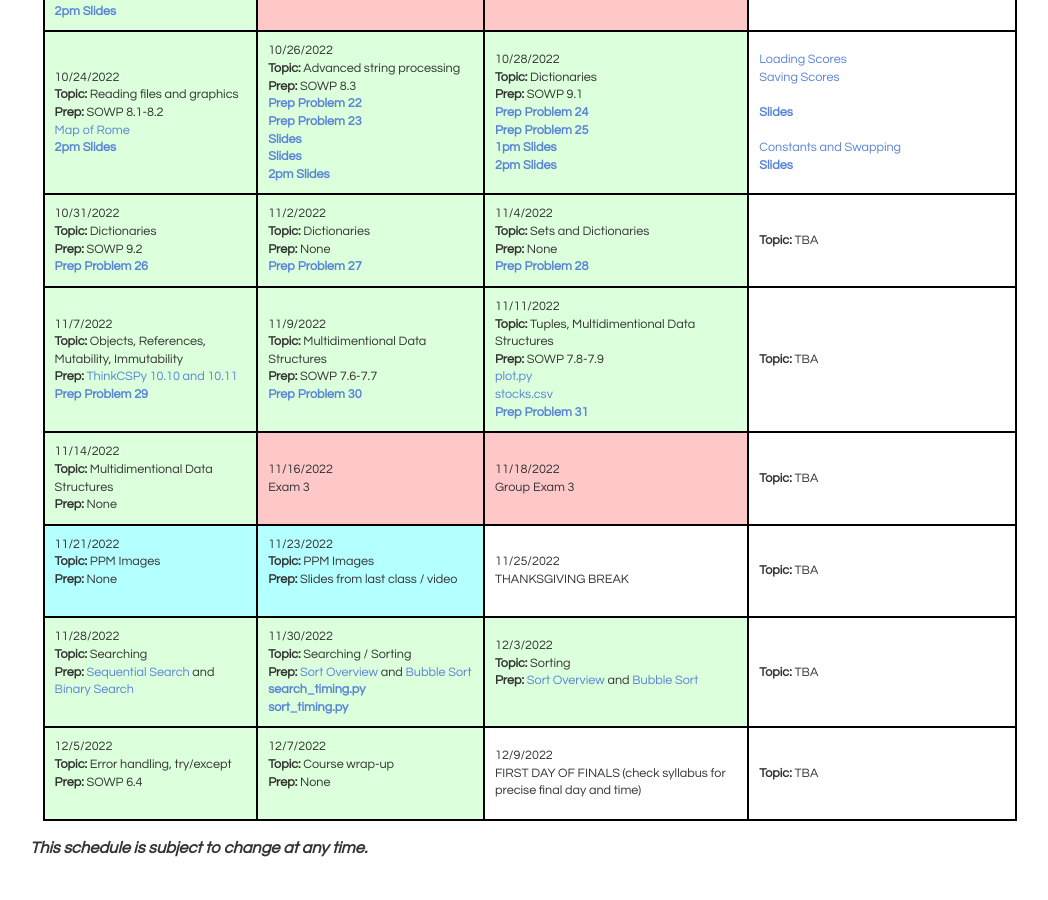
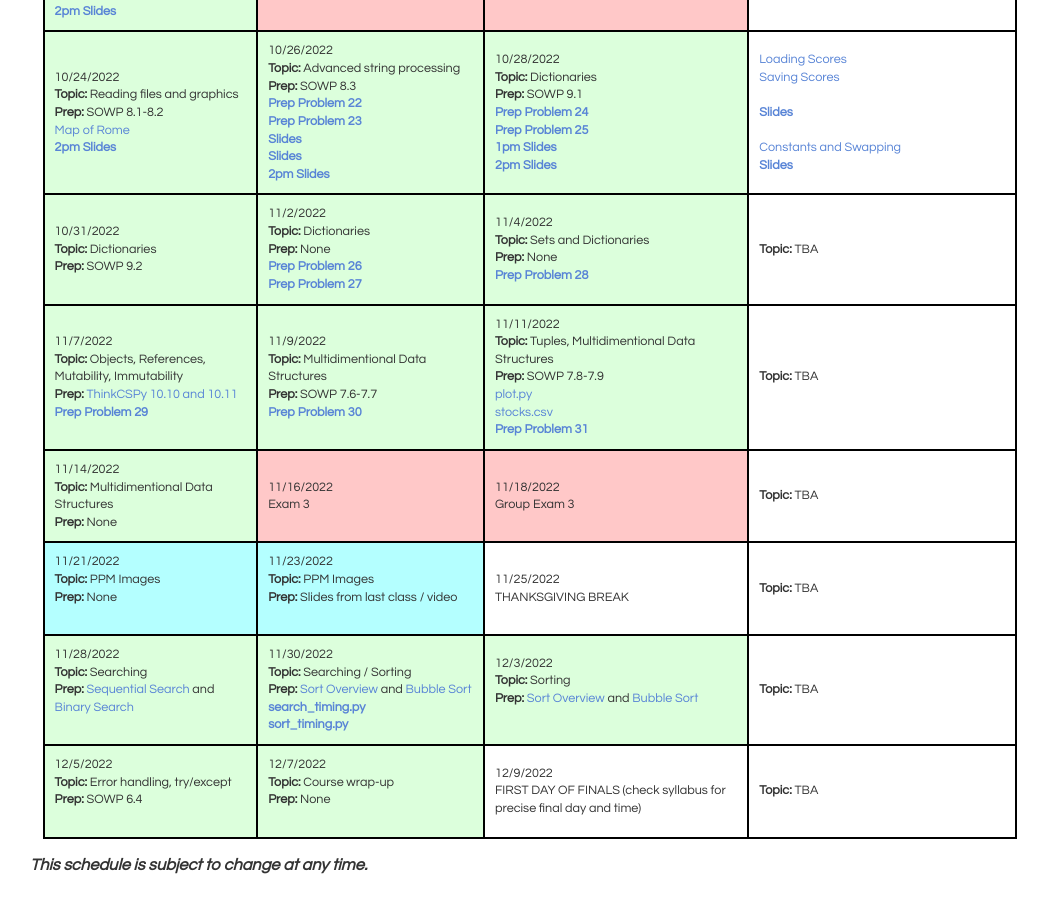
Before and after one commit to bddicken/cs110fall2022website, a Jekyll site: the page built from schedule/index.md, in a window 1280 px wide and 900 px high, scrolled down 1532 px. Shown: the whole window, without its empty margins (110-1158 px from the left). Built offline with Jekyll 4.4.1, drawn with Linux system fonts in a browser that asks for light colours.

```diff
--- a/schedule/index.md
+++ b/schedule/index.md
@@ -362,12 +362,12 @@ The <b>Prep</b> for each day indicates the work you need to have completed <b>BE
     10/31/2022 <br/>
     <b>Topic:</b> Dictionaries <br/>
     <b>Prep:</b> SOWP 9.2 <br/>
-    <a href="../preps/26/"><b>Prep Problem 26</b></a> <br/>
   </td>
   <td class="topic-general">
     11/2/2022 <br/>
     <b>Topic:</b> Dictionaries <br/>
     <b>Prep:</b> None <br/>
+    <a href="../preps/26/"><b>Prep Problem 26</b></a> <br/>
     <a href="../preps/27/"><b>Prep Problem 27</b></a> <br/>
   </td>
   <td class="topic-general">
```
